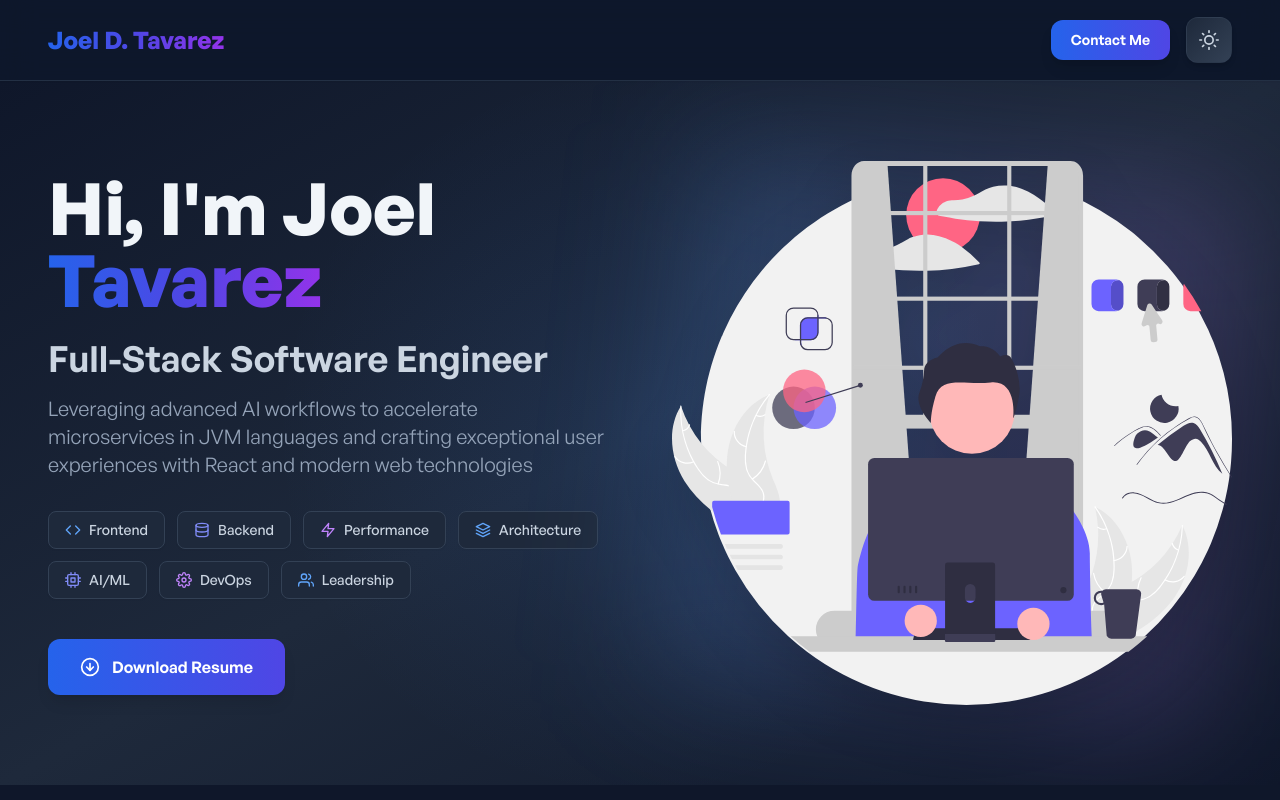
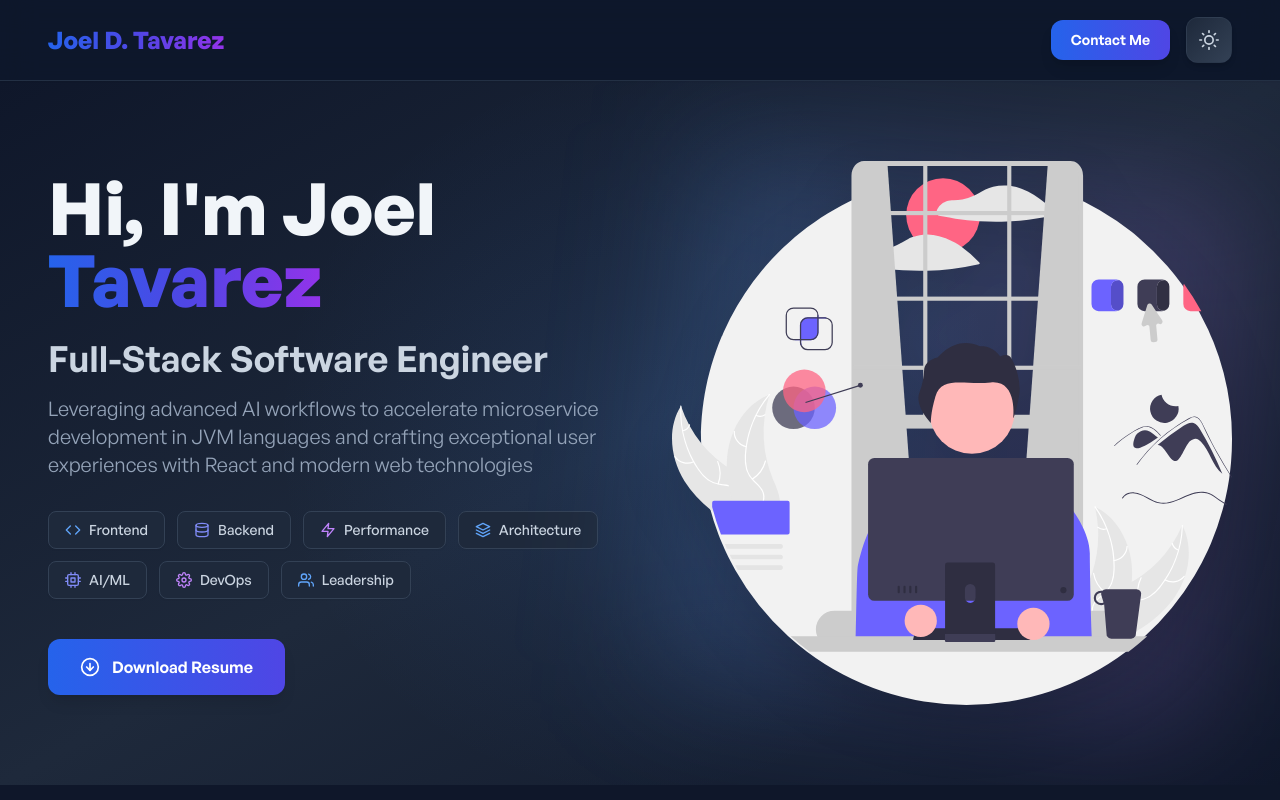
Before and after one commit to Don-Joel/Me, a Next.js app: page / in a window 1280 px wide. Shown: the top 800 px of the page. Built offline with nearby package versions, Linux system fonts and the light colour scheme.

Commit message:
updating bio

```diff
--- a/components/shared/AppBanner.jsx
+++ b/components/shared/AppBanner.jsx
@@ -62,9 +62,9 @@ const AppBanner = () => {
                 transition={{ delay: 0.4, duration: 0.6 }}
                 className="text-lg sm:text-xl text-slate-600 dark:text-slate-400 mb-8 max-w-2xl mx-auto lg:mx-0 leading-relaxed"
               >
-                Leveraging advanced AI workflows to accelerate microservices in
-                JVM languages and crafting exceptional user experiences with
-                React and modern web technologies
+                Leveraging advanced AI workflows to accelerate microservice
+                development in JVM languages and crafting exceptional user
+                experiences with React and modern web technologies
               </motion.p>
 
               {/* Tech Stack Pills */}
```
